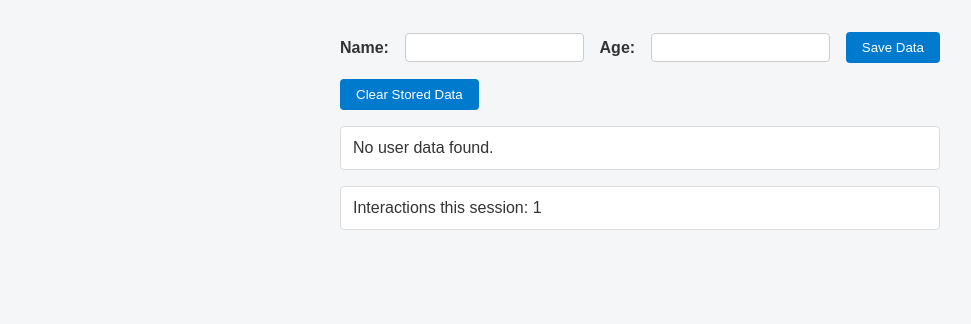
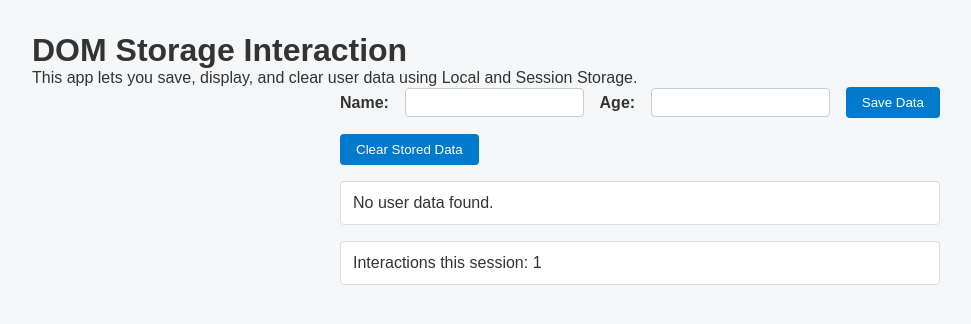
Before and after one commit to Carturo8/dom-storage-interaction, a plain HTML site: page index.html in a window 1280 px wide. Shown: the whole page, without its empty margins (0-971 px from the left). Drawn offline with Linux system fonts and the light colour scheme; some packages are replaced by stand-ins of ours; a script that the page names is missing.

Commit message:
feat: add page title and description

```diff
--- a/index.html
+++ b/index.html
@@ -6,9 +6,15 @@
     <meta name="viewport" content="width=device-width, initial-scale=1.0">
     <title>DOM Storage Interaction</title>
     <link rel="stylesheet" href="./src/css/styles.css">
+    <script src="https://cdn.jsdelivr.net/npm/sweetalert2@11"></script>
 </head>
 
 <body>
+    <header>
+        <h1>DOM Storage Interaction</h1>
+        <p>This app lets you save, display, and clear user data using Local and Session Storage.</p>
+    </header>
+
     <main>
         <section>
             <form id="userForm">
```
